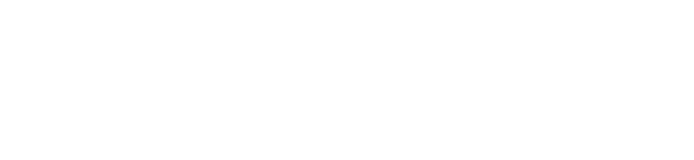
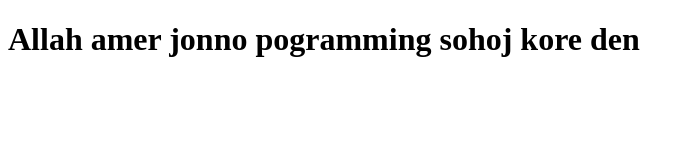
Before and after one commit to MohammedAliJohan/first-projects-website, a plain HTML site: page index.html in a window 1280 px wide. Shown: the whole page, without its empty margins (0-694 px from the left). Drawn offline with Linux system fonts and the light colour scheme.

Commit message:
johan alhaumdullia kicu jane akn

```diff
--- a/index.html
+++ b/index.html
@@ -7,6 +7,6 @@
     <title>first projects website</title>
 </head>
 <body>
-
+    <h1>Allah amer jonno pogramming sohoj kore den</h1>
 </body>
 </html>
```
